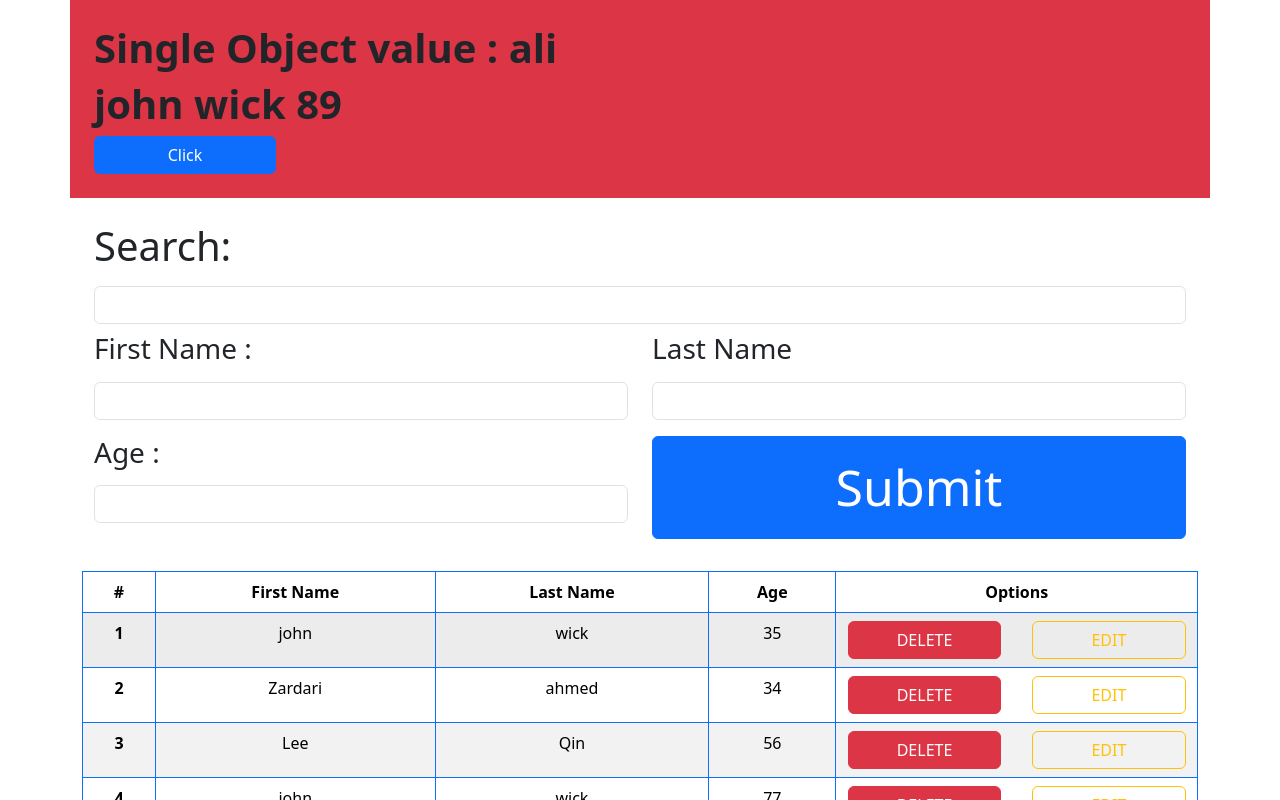
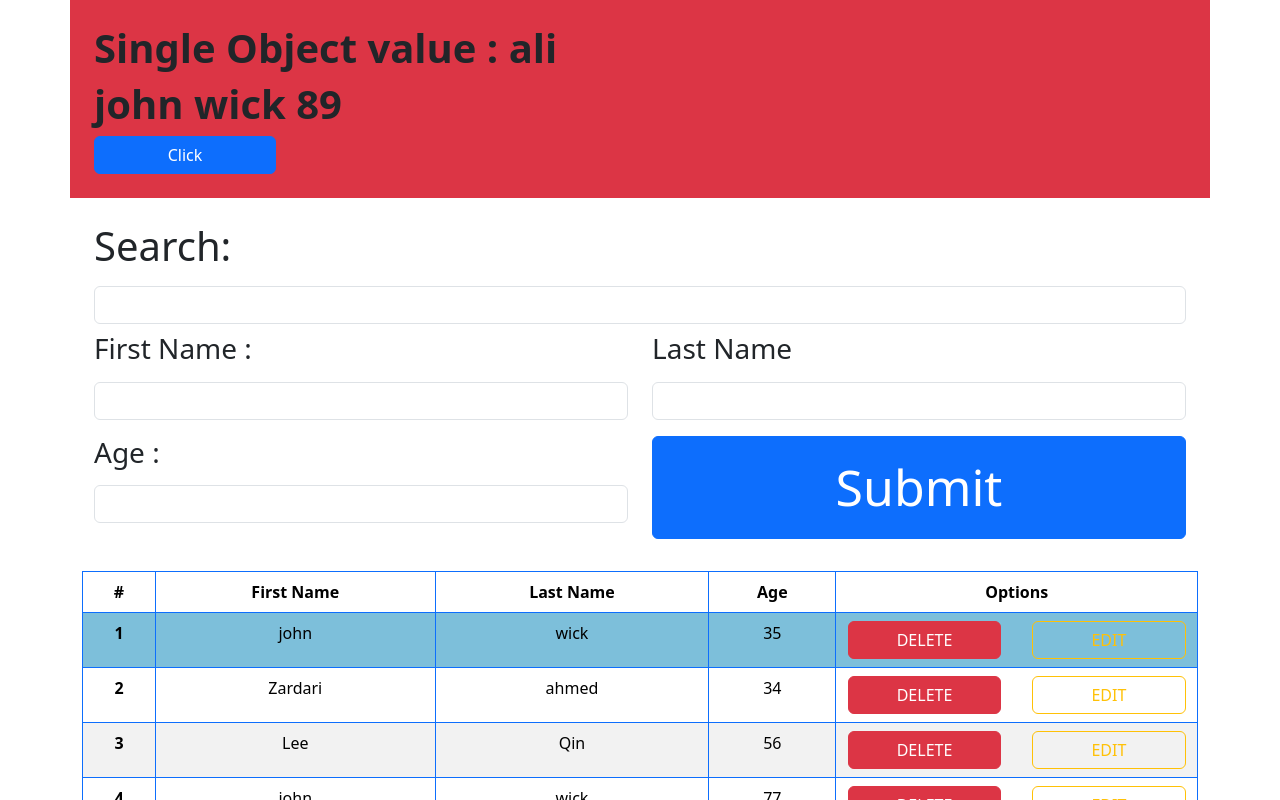
Before and after one commit to IzaanArain/react-todo-table-bootcamp, a React (Vite) app: page / in a window 1280 px wide. In both pictures the pointer is over the element 118 px from the left and 640 px from the top of the page. Shown: the top 800 px of the page. Built offline with nearby package versions, Linux system fonts and the light colour scheme.

Commit message:
search done

```diff
--- a/src/index.css
+++ b/src/index.css
@@ -0,0 +1,3 @@
+.table-hover tbody tr:hover td, .table-hover tbody tr:hover th {
+    background-color:skyblue;
+  }
```
